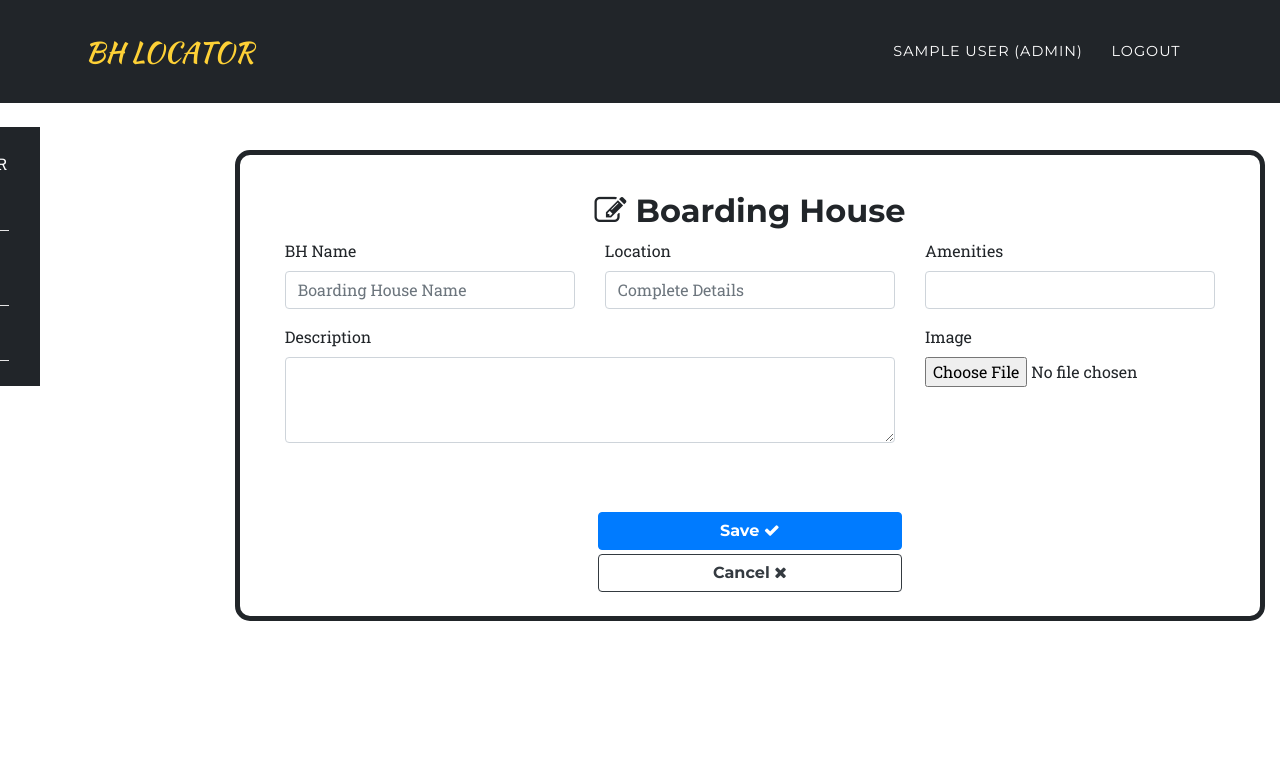
After one commit to marvin697/CLIENT, a PHP site: page /CLIENT/edit_bhouse.php in a window 1280 px wide. The commit adds this page. Shown: the top 760 px of the page. Run offline with PHP 8.4, Linux system fonts and the light colour scheme; the visitor is signed in with stand-in values (Sample User, id 1); tables that the repository leaves empty or names only in its code hold one stand-in row (values such as "Sample post"); data that the repository does not hold is empty; some libraries are stand-ins or nearby versions; some web fonts are replaced.

Commit message:
my 3rd commit

```diff
--- /dev/null
+++ b/edit_bhouse.php
@@ -0,0 +1,67 @@
+<?php
+	session_start();
+	include_once 'config/dbcon.php';
+	include 'include/header_admin.php';
+
+    if(isset($_GET['bhouse_id'])){
+        $bhouse_id = $_GET['bhouse_id'];
+
+        $sql = mysqli_query($conn,"SELECT *FROM boarding_house WHERE bhouse_id ='$bhouse_id'  ");
+        $row = mysqli_fetch_array($sql);
+
+        $bh = $row['bhouse_name'];
+        $desc = $row['description'];
+        $loc = $row['location'];
+        $ame = $row['amenities'];
+        $img = $row['image'];
+        $added_user = $row['user_id'];
+
+    }
+?>
+	<!-- Header nav -->
+	<nav class="navbar navbar-expand-lg navbar-dark" style="background-color:#212529;" id="mainNav">
+      <div class="container">
+        <a class="navbar-brand js-scroll-trigger" href="#">BH LOCATOR</a>
+        <button class="navbar-toggler navbar-toggler-right" type="button" data-toggle="collapse" data-target="#navbarResponsive" aria-controls="navbarResponsive" aria-expanded="false" aria-label="Toggle navigation">
+          Menu
+          <i class="fa fa-bars"></i>
+        </button>
+        <div class="collapse navbar-collapse" id="navbarResponsive">
+          <ul class="navbar-nav text-uppercase ml-auto">
+            <li class="nav-item">
+              <a class="nav-link" href="#"><?php echo $_SESSION['fullname']; ?> <?php if($_SESSION['role'] == 'admin'){ echo "(Admin)"; } ?></a>
+            </li>
+            <li class="nav-item">
+              <a href="logout.php" class="nav-link">Logout</a>
+            </li>
+          </ul>
+        </div>
+      </div>
+    </nav>
+	<!-- end header nav -->
+<?php include 'include/side-nav.php';?>
+<section class="wrapper" style="margin-left:16%;margin-top: -11%;">
+	<div class="container">
+		<div class="row">
+			<div class="col-12">
+				<?php
+					if(isset($errMsg)){
+						echo '<div style="color:#FF0000;text-align:center;font-size:17px;">'.$errMsg.'</div>';
+					}
+				?>
+				<!-- <h2>List Of Boarding House</h2> -->
+				<div id="tableStyle" class="card p-4">
+                    <?php include 'forms/edit-house.php';?>
+				</div>
+			</div>
+		</div>
+	</div>
+</section>
+<style>
+	#tableStyle{
+		border-style: groove;
+		border: 5px solid ;
+		border-radius: 15px;
+	}
+</style>
+<?php include 'include/footer.php';?>
--- /dev/null
+++ b/forms/edit-house.php
@@ -0,0 +1,70 @@
+<!-- <div class="row"> -->
+<div class="">
+    <div class="alert " role="alert">
+        <?php
+			if(isset($errMsg)){
+				echo '<div style="color:#FF0000;text-align:center;font-size:17px;">'.$errMsg.'</div>';
+			}
+		?>
+        <h2 class="text-center"><i class="fa fa-edit"></i> Boarding House</h2>
+        <form action="models/update.php" method="post" enctype="multipart/form-data">
+            <div class="row">
+                <div class="col-md-4">
+                    <div class="form-group">
+                        <label for="bhouse_name">BH Name</label>
+                        <input type="hidden" name="bhouse_id" value="<?php echo $bhouse_id; ?>">
+                        <input type="text" class="form-control" id="bhouse_name" placeholder="Boarding House Name"
+                            name="bhouse_name" value="<?php echo $bh; ?>" required>
+                    </div>
+                </div>
+                <div class="col-md-4">
+                    <div class="form-group">
+                        <label for="location">Location</label>
+                        <input type="text" class="form-control" id="location" placeholder="Complete Details"
+                            name="location" value="<?php echo $loc; ?>" required>
+                    </div>
+                </div>
+                <div class="col-md-4">
+                    <div class="form-group">
+                        <label for="amenities">Amenities</label>
+                        <input type="text" class="form-control" id="amenities" placeholder=""
+                            name="amenities" value="<?php echo $ame; ?>" required>
+                    </div>
+                </div>
+
+
+            </div>
+
+            <div class="row">
+                <div class="col-md-8">
+                    <div class="form-group">
+                        <label for="description">Description</label>
+                        <textarea name="description" id="description" cols="30" rows="3"
+                            class="form-control"><?php echo $desc; ?></textarea>
+                    </div>
+                </div>
+
+                <div class="col-md-4">
+                    <div class="form-group">
+                        <label for="description">Image</label>
+                        <input type="file" name="file" id="file">
+                    </div>
+                </div>
+            </div>
+
+    </div><br>
+    <div class="row">
+        <div class="col-md-4"></div>
+        <div class="col-md-4">
+            <button type="submit" class="btn btn-primary btn-block mb-1" name="update_bh">Save <i class="fa fa-check"></i></button>
+
+            <a href="view_bhouse.php?bhouse_id=<?= $bhouse_id; ?>" class="text-dark"><button type="button" class="btn btn-outline-dark btn-block"
+                    name=''>Cancel <i class="fa fa-close"></i></button></a>
+        </div>
+        <div class="col-md-4"></div>
+    </div>
+
+    </form>
+</div>
+</div>
+<!-- </div> -->
--- a/list.php
+++ b/list.php
@@ -78,12 +78,12 @@
                                     <td>
                                         <div class="btn-group">
 											 <a href="view_bhouse.php?bhouse_id=<?= $row['0'] ?>"
-                                                    class="btn btn-sm btn-dark mr-1"><i
-                                                        class="fa fa-eye "></i> View More</a>
+                                                    class="btn btn-sm btn-success mr-1"><i
+                                                        class="fa fa-eye "></i> </a>
 												<a href="#" type="button" data-toggle="modal"
                                                     data-target="#exampleModal<?php echo $row['0']; ?>"
                                                     class="btn btn-sm btn-danger ">
-                                                    <i class="fa fa-trash "></i> Delete
+                                                    <i class="fa fa-trash "></i>
                                                 </a>
 
 
```
Also changed, not shown: models/update.php (added, +50 -0 lines), view_bhouse.php (+16 -18 lines), models/upload_bh/mar enroll.png (added).
